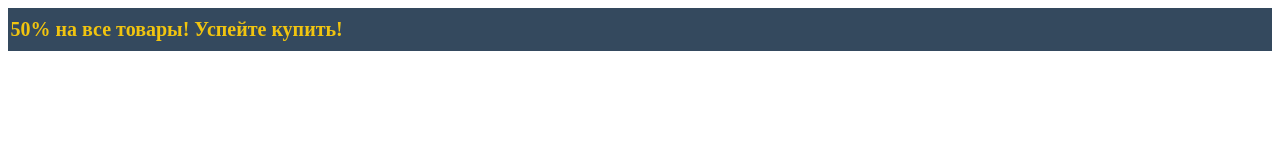
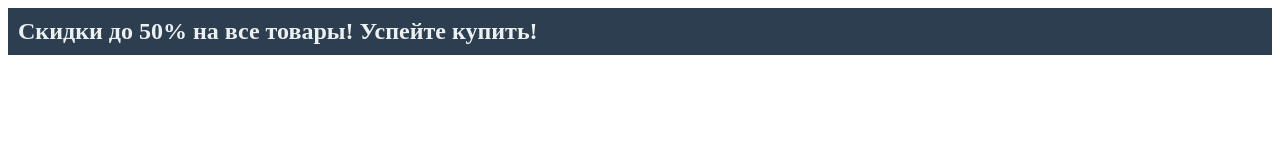
Before and after one commit to wamblewhale/16-2, a plain HTML site: page index.html in a window 1280 px wide. Drawn offline with Linux system fonts and the light colour scheme.

Commit message:
Update style.css

```diff
--- a/style.css
+++ b/style.css
@@ -1,15 +1,15 @@
 .marquee-container {
     overflow: hidden;
     white-space: nowrap;
-    background-color: #34495e;
+    background-color: #2c3e50;
     padding: 10px;
 }
 
 .marquee-text {
     display: inline-block;
-    animation: marquee 8s linear infinite;
-    color: #f1c40f;
-    font-size: 20px;
+    animation: marquee 10s linear infinite;
+    color: #ecf0f1;
+    font-size: 24px;
     font-weight: bold;
 }
 
```
